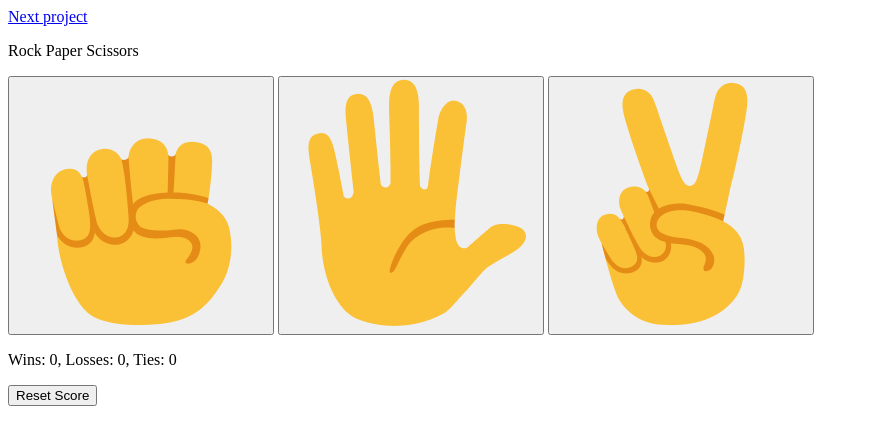
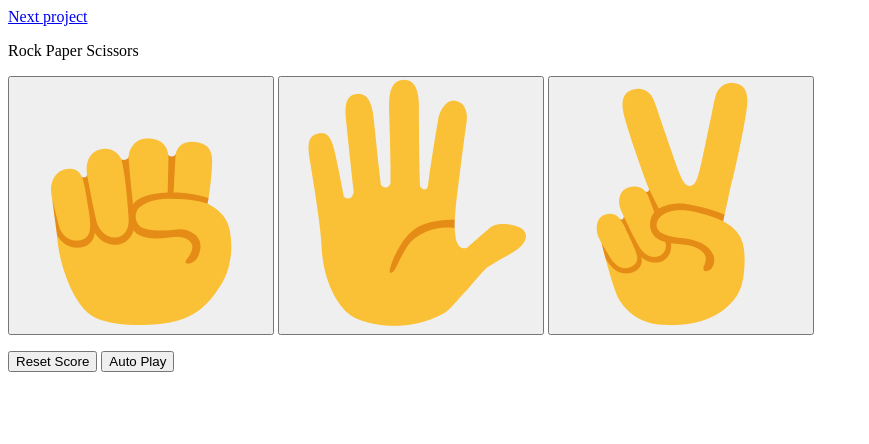
Before and after one commit to nav-47/javascript-project, a plain HTML site: page index.html in a window 1280 px wide. Shown: the whole page, without its empty margins (0-869 px from the left). Drawn offline with Linux system fonts and the light colour scheme.

Commit message:
Update index.html

```diff
--- a/index.html
+++ b/index.html
@@ -1,8 +1,8 @@
 <!DOCTYPE html>
 <html>
   <head>
-    <title>10-Rock Paper Scissors</title>
-    <link rel="stylesheet" href="styles/10-rock-paper-scissors.css">
+    <title>12-Rock Paper Scissors</title>
+    <link rel="stylesheet" href="styles/12-rock-paper-scissors.css">
   </head>
   <body>
     <a href="todo-list.html">Next project</a>
@@ -39,7 +39,10 @@
     localStorage.removeItem('score');
     updateScoreElement();
     " class="reset-score-button">Reset Score</button>
+    <button class="auto-play-button" onclick = "
+    autoPlay();
+    ">Auto Play</button>
 
-    <script src="scripts/10-rock-paper-scissors.js"></script>
+    <script src="scripts/12-rock-paper-scissors.js"></script>
   </body>
 </html>
```
